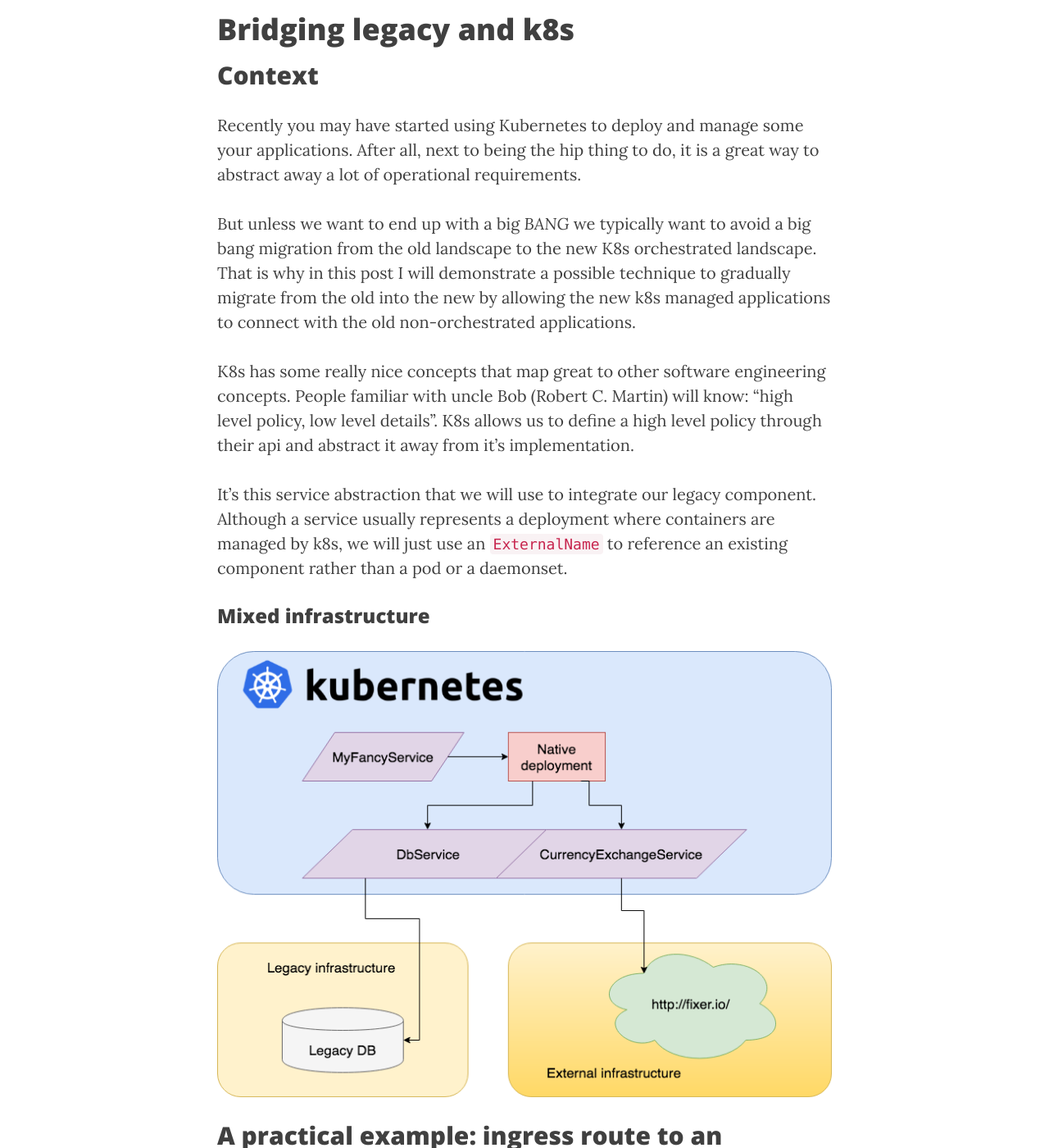
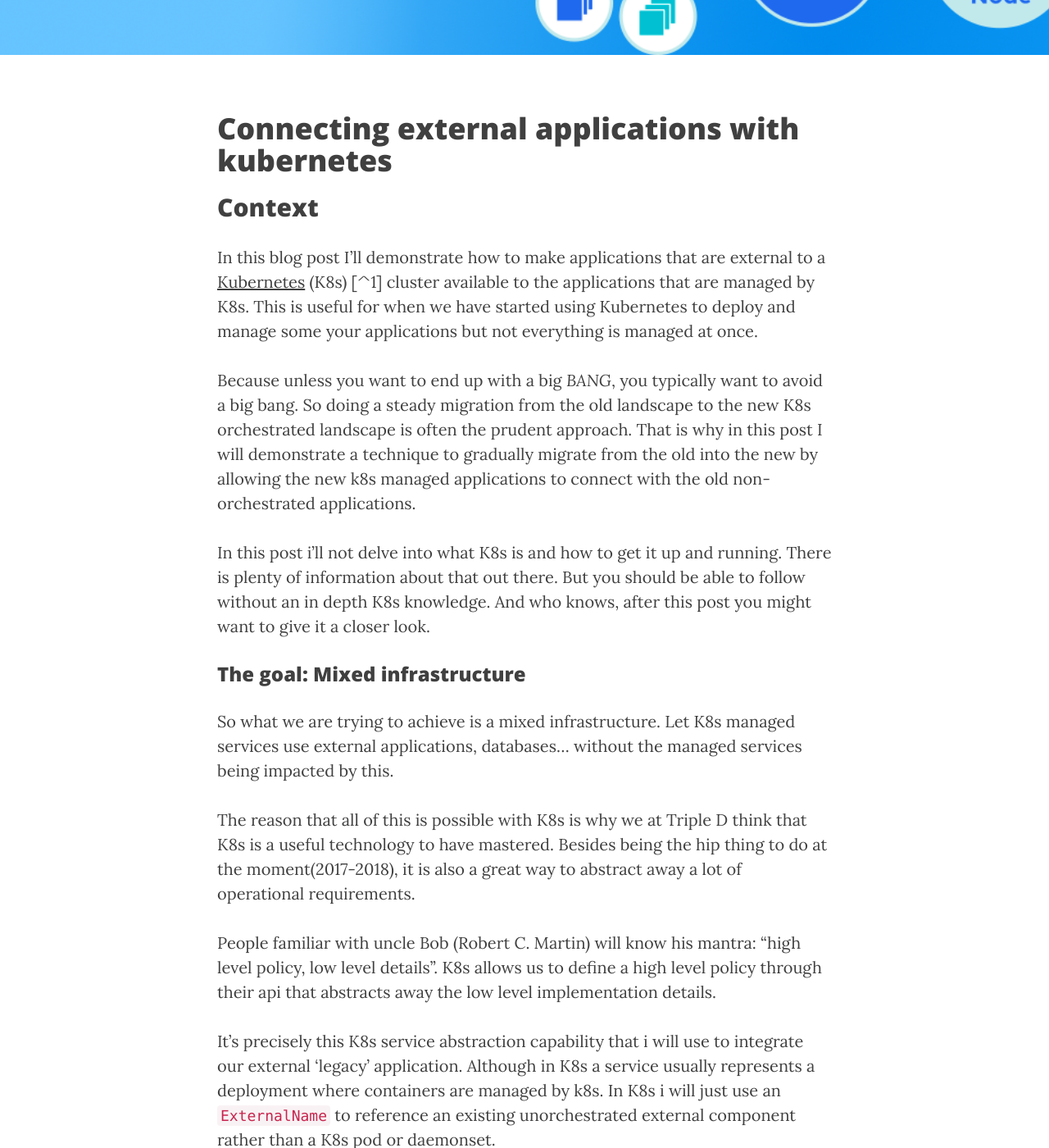
Before and after one commit to tripledio/tripledio.github.io, a Jekyll site: the page built from _posts/2018-03-01-k8s-reverse-proxy.md, in a window 1280 px wide and 1400 px high, scrolled down 467 px. Shown: the whole window at 82% size. Built offline with Jekyll 4.4.1, drawn with Linux system fonts in a browser that asks for light colours; nearby versions of some CDN libraries; some of the changed text lies outside the part shown.

Commit message:
Guido rewrite of some text.

```diff
--- a/_posts/2018-03-01-k8s-reverse-proxy.md
+++ b/_posts/2018-03-01-k8s-reverse-proxy.md
@@ -1,22 +1,36 @@
 ---
 layout: post
-title: "Bridging legacy and k8s"
+title: "Connecting external applications with kubernetes"
 author: kris
 header-img: "img/k8s-reverse-proxy/k8sbanner.png"
 ---
-# Bridging legacy and k8s
+# Connecting external applications with kubernetes
 
 ## Context
-Recently you may have started using Kubernetes to deploy and manage some your applications. After all, next to being the hip thing to do, it is a great way to abstract away a lot of operational requirements.
+In this blog post I'll demonstrate how to make applications that are external to a [Kubernetes](https://kubernetes.io) (K8s) [^1] cluster available to the applications that are managed by K8s. This is useful for when we have started using Kubernetes to deploy and manage some your applications but not everything is managed at once.
 
-But unless we want to end up with a big *BANG* we typically want to avoid a big bang migration from the old landscape to the new K8s orchestrated landscape. That is why in this post I will demonstrate a possible technique to gradually migrate from the old into the new by allowing the new k8s managed applications to connect with the old non-orchestrated applications.
+Because unless you want to end up with a big *BANG*, you typically want to avoid a big bang. So doing a steady migration from the old landscape to the new K8s orchestrated landscape is often the prudent approach. That is why in this post I will demonstrate a  technique to gradually migrate from the old into the new by allowing the new k8s managed applications to connect with the old non-orchestrated applications.
 
-K8s has some really nice concepts that map great to other software engineering concepts. People familiar with uncle Bob (Robert C. Martin) will know: "high level policy, low level details". K8s allows us to define a high level policy through their api and abstract it away from it's implementation.
+In this post i'll not delve into what K8s is and how to get it up and running. There is plenty of information about that out there. But you should be able to follow without an in depth K8s knowledge. And who knows, after this post you might want to give it a closer look.
 
-It's this service abstraction that we will use to integrate our legacy component. Although a service usually represents a deployment where containers are managed by k8s, we will just use an `ExternalName` to reference an existing component rather than a pod or a daemonset.
+### The goal: Mixed infrastructure
 
-### Mixed infrastructure
+So what we are trying to achieve is a mixed infrastructure. Let K8s managed services use external applications, databases... without the managed services being impacted by this.
+
+The reason that all of this is possible with K8s is why we at Triple D think that K8s is a useful technology to have mastered. Besides being the hip thing to do at the moment(2017-2018), it is also a great way to abstract away a lot of operational requirements.
+
+People familiar with uncle Bob (Robert C. Martin) will know his mantra: "high level policy, low level details". K8s allows us to define a high level policy through their api that abstracts away the low level implementation details.
+
+It's precisely this K8s service abstraction capability that i will use to integrate our external 'legacy' application. Although in K8s a service usually represents a deployment where containers are managed by k8s. In K8s i will just use an `ExternalName` to reference an existing unorchestrated external component rather than a K8s pod or daemonset.
+
+
+Below is a simple example of how this will look.
+
 ![Mixed infrastructure](/img/k8s-reverse-proxy/integration.png)
+
+Here we have MyFancyService that runs inside our K8s cluster. MyFancyService uses the K8s managed service DBService and CurrencyExchangeService. It has no idea were these two services exists, nor should it. That's K8s job. It just asks for a link the these services. In K8s these two services are registered but they refer to two applications/services outside of the K8s cluster. MyFancyService doesn't need to know about this at all. If somewhere in the future we would decide to bring one of these external applications inside K8s as a managed service we are free to do so with minimal effort. MyFancyService is not impacted by this at all.
+
+No let me demonstrate how can we achieve this.
 
 ## A practical example: ingress route to an external service
 ### Low level proxying using nginx
@@ -111,3 +125,7 @@
 ![Final result](/img/k8s-reverse-proxy/proxyresult.png)
 
 I hope you find this technique interesting and useful in your kubernetes migrations. And while this might be a pretty synthetical example, you could easily use something like [fixer.io](http://fixer.io/) and use it as your local currency exchange microservice. Allowing you to easily replace it by your own implementation later on.
+
+_**Footnotes**_
+
+[^1] Kubernetes https://kubernetes.io
```
